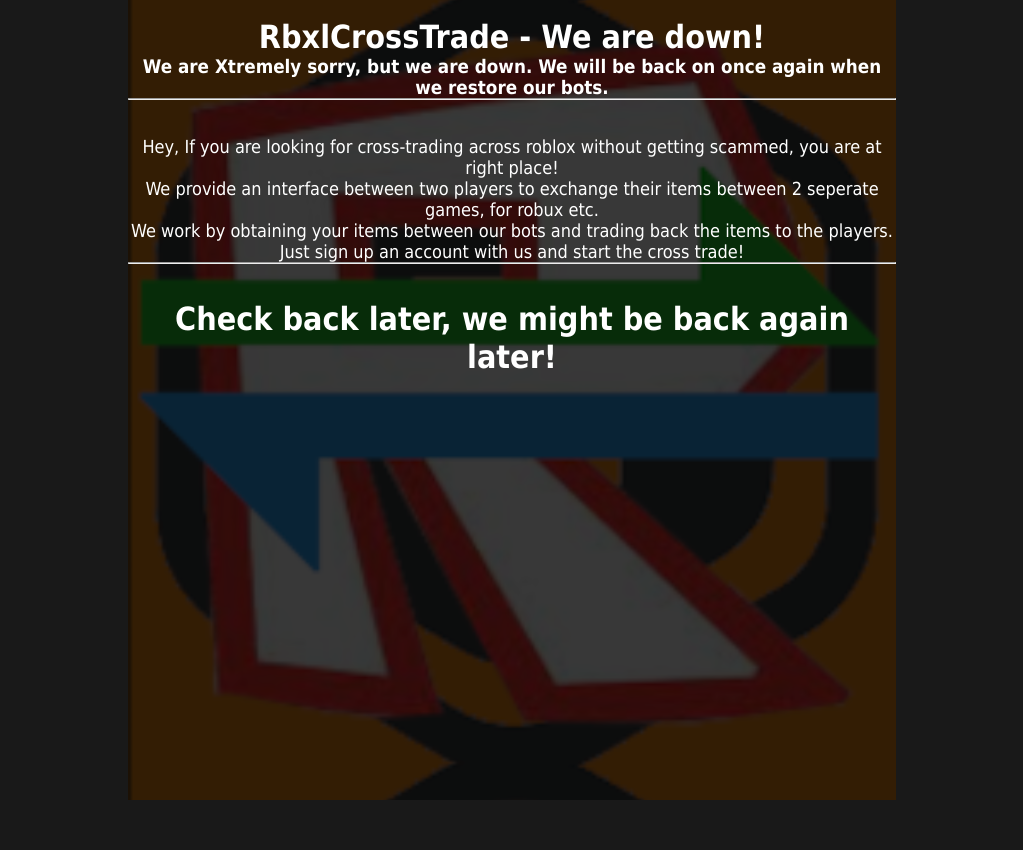
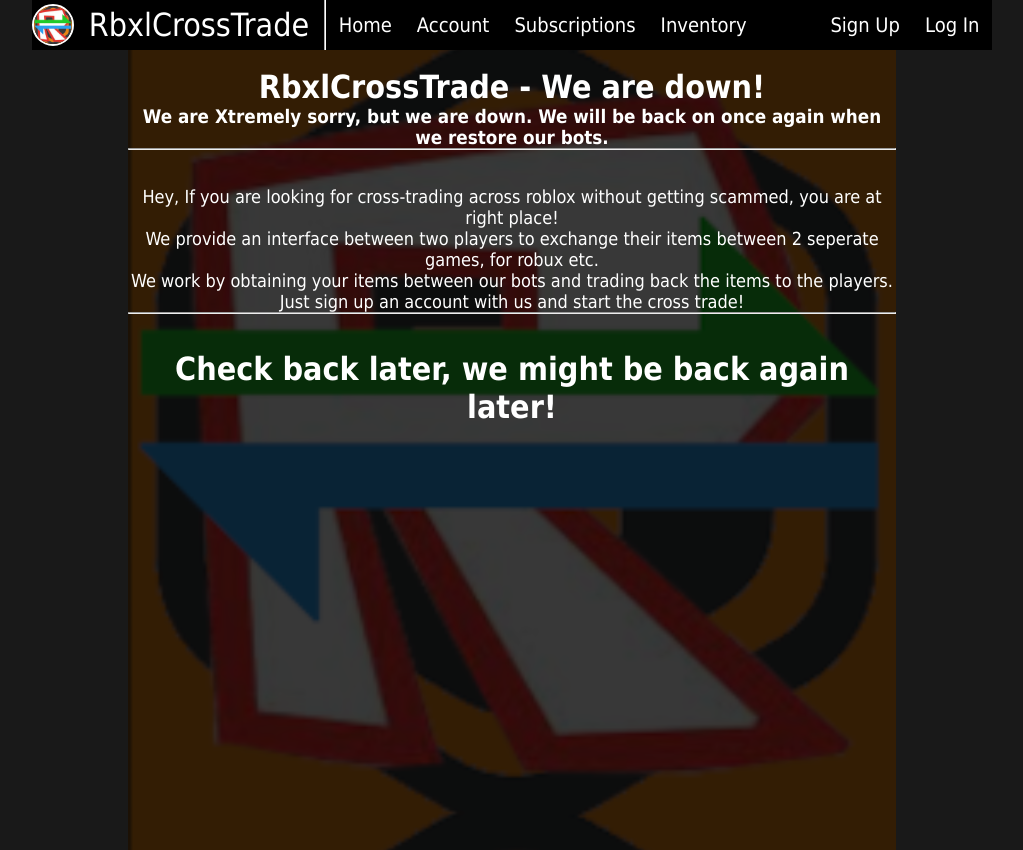
Before and after one commit to RealLakshyaK2011/Dummy, a plain HTML site: page index.html in a window 1280 px wide. Shown: the whole page, without its empty margins (128-1151 px from the left). Before the commit the page ends 800 px from the top, so only its background shows below. Drawn offline with Linux system fonts and the light colour scheme; no server answers.

Commit message:
Final look changes to version 1.0

```diff
--- a/index.html
+++ b/index.html
@@ -4,7 +4,7 @@
     <meta charset="UTF-8">
     <title>RbxlXtrade - DOWN</title>
 
-    <script src="3656436AFD8C18DF272FF03FE99DBBD37107E40ABD688F2907AD5C4E95AE9FE3.js"></script>
+    <!--<script src="3656436AFD8C18DF272FF03FE99DBBD37107E40ABD688F2907AD5C4E95AE9FE3.js"></script>-->
     <style>
         *{
             padding: 0;
@@ -40,9 +40,117 @@
             font-family: Tahoma;
             font-size: 18px;
         }
+
+        .headerOut{
+            width: 75%;
+            margin: auto;
+        }
+
+        .header{
+            background-color: black;
+            width: 100%;
+            height: 50px;
+            display: flex;
+        }
+
+        .headerLeft{
+            display: flex;
+            width: 50%;
+        }
+
+        .headerLeft h1{
+            color: white;
+            text-align: center;
+            margin: 15px;
+            margin-top: auto;
+            margin-bottom: auto;
+            font-family: Tahoma;
+            font-weight: 500;
+        }
+
+        .headerLeft .vl{
+            height: 100%;
+            border: 1px solid white;
+            border-top: 0px;
+            border-bottom: 0px;
+            border-style: inset;
+        }
+
+        .headerRight{
+            width: 50%;
+        }
+
+        .inHeaderRight{
+            width: fit-content;
+            display: flex;
+            margin-left: auto;
+        }
+
+        .headerLogo{
+            border-radius: 90px;
+            border: 2px solid white;
+            border-color: white;
+            height: 75%;
+            margin-top: auto;
+            margin-bottom: auto;
+        }
+
+        .button{
+            height: 100%;
+            width: fit-content;
+            cursor: pointer;
+        }
+
+        .button:hover{
+            background-color: rgb(46, 46, 46);
+        }
+
+        .button p{
+            margin: 12.5px;
+        }
+
+        .button p a{
+            color: white;
+            font-family: Tahoma;
+            text-decoration: none;
+            font-size: 125%;
+        }
     </style>
 </head>
 <body style="height:100vh; background-color:rgb(25,25,25);">
+    <div class="headerOut">
+        <div class="header">
+            <div class="headerLeft">
+                <img class="headerLogo" src="favicon.png" alt="logo">
+                <h1> RbxlCrossTrade </h1>
+                <div class="vl"></div>
+                <div class="button">
+                    <p><a href="">Home</a></p>
+                </div>
+                <div class="button">
+                    <p><a href="">Account</a></p>
+                </div>
+                <div class="button">
+                    <p><a href="">Subscriptions</a></p>
+                </div>
+                <div class="button">
+                    <p><a href="">Inventory</a></p>
+                </div>
+            </div>
+
+            <div class="headerRight">
+                <div class="inHeaderRight">
+                    <div class="button">
+                        <p><a href="">Sign Up</a></p>
+                    </div>
+                    <div class="button">
+                        <p><a href="">Log In</a></p>
+                    </div>
+                </div>
+            </div>
+        </div>
+    </div>
+
     <div class="content-back">
         <div class="content-main">
             <br>
```
